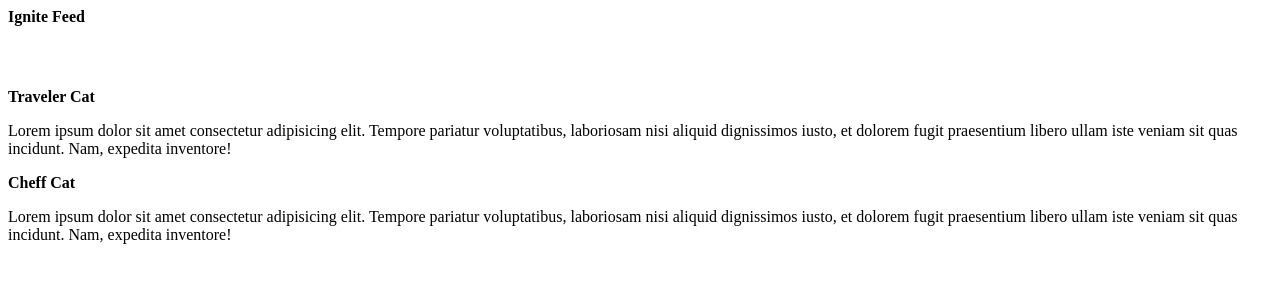
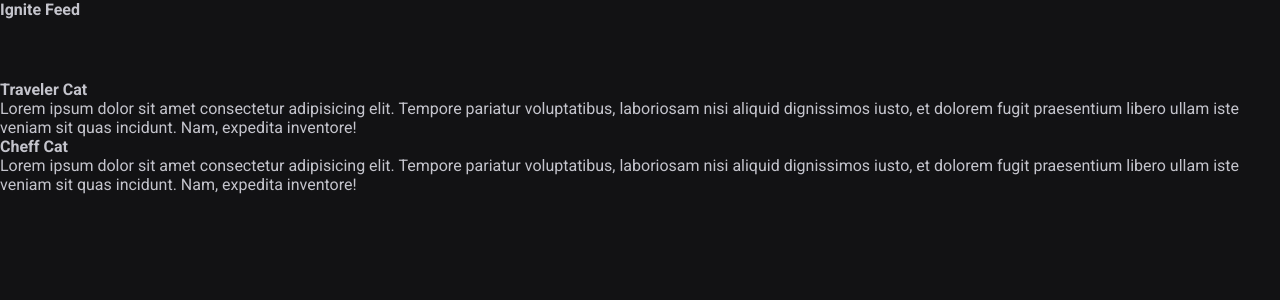
Before and after one commit to sdrashen/01-fundamentos-reactjs, a React (Vite) app: page / in a window 1280 px wide. Shown: the top 300 px of the page. Built offline with nearby package versions, Linux system fonts and the light colour scheme.

Commit message:
style: create global css

```diff
--- a/src/global.css
+++ b/src/global.css
@@ -1,4 +1,30 @@
+:root {
+  --white: #fff;
+  --gray-100: #e1e1e6;
+  --gray-300: #c4c4cc;
+  --gray-400: #8d8d99;
+  --gray-600: #323238;
+  --gray-700: #29292e;
+  --gray-800: #202024;
+  --gray-900: #121214;
+
+  --green-500: #00875f;
+}
+
+* {
+  margin: 0;
+  padding: 0;
+  box-sizing: border-box;
+}
+
 body {
-  background-color: '#121214';
-  color: '#fff';
+  background: var(--gray-900);
+  color: var(--gray-300);
+  --webkit-font-smoothing: antialiased;
 }
+
+body, input, textarea, button {
+  font-family: 'Roboto', sans-serif;
+  font-weight: 400;
+  font-size: 1rem;
+}
```
